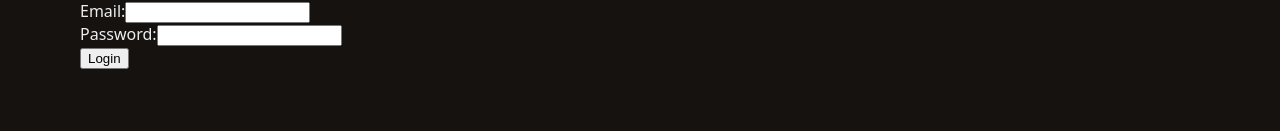
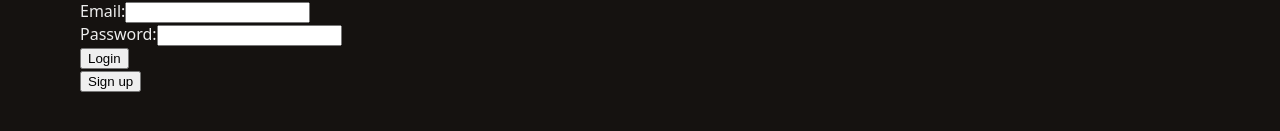
Before and after one commit to X104n/master-study-space, a Next.js app: page /login in a window 1280 px wide. Shown: the part 183-314 px from the top of the page. Built offline with nearby package versions, Linux system fonts and the light colour scheme; no server answers.

Commit message:
Added signup button to the login page, and vice versa

```diff
--- a/src/app/login/page.js
+++ b/src/app/login/page.js
@@ -1,10 +1,12 @@
 'use client'
 import {useState} from 'react';
 import { db } from '../config/firebaseConfig';
+import { useRouter } from 'next/navigation';
 
 export default function LoginPage() {
     const [email, setEmail] = useState('');
     const [password, setPassword] = useState('');
+    const router = useRouter();
 
     const handleSubmit = async (e) => {
         e.preventDefault();
@@ -39,6 +41,7 @@
                     <button type="submit">Login</button>
                 </form>
             </div>
+            <button onClick={() => router.push('/signup')}>Sign up</button>
         </div>
     );
 }
--- a/src/app/signup/page.js
+++ b/src/app/signup/page.js
@@ -2,11 +2,13 @@
 import {useState} from 'react';
 import { auth } from '../config/firebaseConfig';
 import { createUserWithEmailAndPassword } from "firebase/auth";
+import { useRouter } from 'next/navigation';
 
 
 export default function SignupPage() {
     const [email, setEmail] = useState('');
     const [password, setPassword] = useState('');
+    const router = useRouter();
 
     const handleSubmit = async (e) => {
         e.preventDefault();
@@ -48,6 +50,7 @@
                 </div>
                 <button type="submit">Signup</button>
             </form>
+            <button onClick={() => router.push('/login')}>Login</button>
         </div>
     );
 }
```
